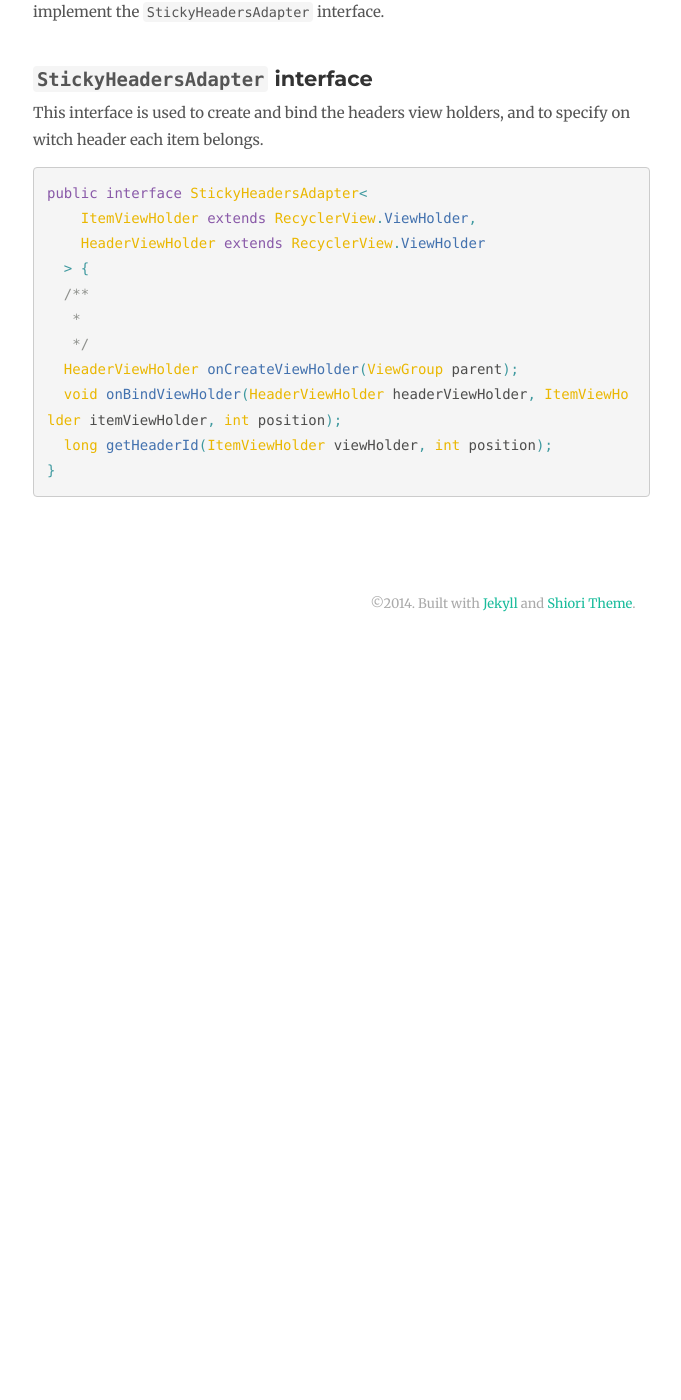
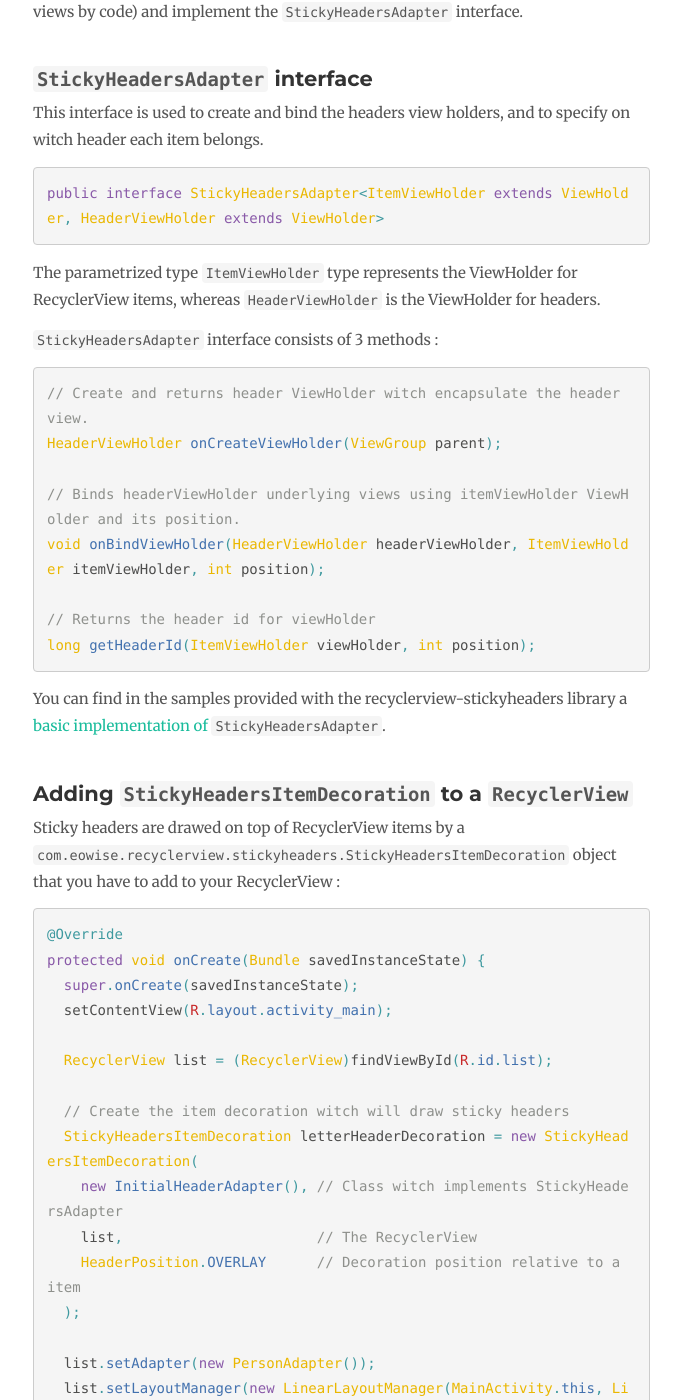
Before and after one commit to eowise/recyclerview-stickyheaders, a Jekyll site: the page built from getting-started.md, in a window 1280 px wide and 1400 px high, scrolled down 1005 px. Shown: the whole window, without its empty margins (137-818 px from the left). Built offline with Jekyll 4.4.1, drawn with Linux system fonts in a browser that asks for light colours; nearby versions of some CDN libraries; comment, search, counter and statistics services are not loaded; before the commit the page ends 1661 px from its top, so only the background shows below that; some of the changed text lies outside the part shown.

Commit message:
'Getting started' completed

```diff
--- a/_includes/nav.html
+++ b/_includes/nav.html
@@ -1,4 +1 @@
 <li><a href="{{ "/getting-started.html" | prepend:site.baseurl }}">Getting started</a></li>
-<li><a href="{{ "/basic-example.html" | prepend:site.baseurl }}">Basic example</a></li>
-<li><a href="{{ "/contributing.html" | prepend:site.baseurl }}">Contributing</a></li>
-<li><a href="{{ "/licence.html" | prepend:site.baseurl }}">Licence</a></li>
--- a/getting-started.md
+++ b/getting-started.md
@@ -32,22 +32,56 @@ Add the following to your pom.xml:
 
 # Usage
 
-Recyclerview-stickyheaders add sticky headers feature to a `RecyclerView` with a specific `ItemDecoration`. You will also need to create a layout for the header and implement the `StickyHeadersAdapter` interface.
+Recyclerview-stickyheaders add sticky headers feature to a `RecyclerView` with a specific `ItemDecoration`. You will also need to create a layout for the header (or create views by code) and implement the `StickyHeadersAdapter` interface.
 
 ## `StickyHeadersAdapter` interface
 
 This interface is used to create and bind the headers view holders, and to specify on witch header each item belongs.
 
 {% highlight java %}
-public interface StickyHeadersAdapter<
-    ItemViewHolder extends RecyclerView.ViewHolder,
-    HeaderViewHolder extends RecyclerView.ViewHolder
-  > {
-  /**
-   *
-   */
-  HeaderViewHolder onCreateViewHolder(ViewGroup parent);
-  void onBindViewHolder(HeaderViewHolder headerViewHolder, ItemViewHolder itemViewHolder, int position);
-  long getHeaderId(ItemViewHolder viewHolder, int position);
+public interface StickyHeadersAdapter<ItemViewHolder extends ViewHolder, HeaderViewHolder extends ViewHolder>
+{% endhighlight %}
+
+The parametrized type `ItemViewHolder` type represents the ViewHolder for RecyclerView items, whereas  `HeaderViewHolder` is the ViewHolder for headers.
+
+`StickyHeadersAdapter` interface consists of 3 methods :
+
+{% highlight java %}
+// Create and returns header ViewHolder witch encapsulate the header view.
+HeaderViewHolder onCreateViewHolder(ViewGroup parent);
+
+// Binds headerViewHolder underlying views using itemViewHolder ViewHolder and its position.
+void onBindViewHolder(HeaderViewHolder headerViewHolder, ItemViewHolder itemViewHolder, int position);
+
+// Returns the header id for viewHolder
+long getHeaderId(ItemViewHolder viewHolder, int position);
+{% endhighlight %}
+
+You can find in the samples provided with the recyclerview-stickyheaders library a [basic implementation of `StickyHeadersAdapter`](https://github.com/eowise/recyclerview-stickyheaders/blob/master/samples/src/main/java/com/eowise/recyclerview/stickyheaders/samples/adapters/InitialHeaderAdapter.java).
+
+## Adding `StickyHeadersItemDecoration` to a `RecyclerView`
+
+Sticky headers are drawed on top of RecyclerView items by a `com.eowise.recyclerview.stickyheaders.StickyHeadersItemDecoration` object that you have to add to your RecyclerView :
+
+{% highlight java %}
+@Override
+protected void onCreate(Bundle savedInstanceState) {
+  super.onCreate(savedInstanceState);
+  setContentView(R.layout.activity_main);
+
+  RecyclerView list = (RecyclerView)findViewById(R.id.list);
+
+  // Create the item decoration witch will draw sticky headers
+  StickyHeadersItemDecoration letterHeaderDecoration = new StickyHeadersItemDecoration(
+    new InitialHeaderAdapter(), // Class witch implements StickyHeadersAdapter
+    list,                       // The RecyclerView
+    HeaderPosition.OVERLAY      // Decoration position relative to a item
+  );
+
+  list.setAdapter(new PersonAdapter());
+  list.setLayoutManager(new LinearLayoutManager(MainActivity.this, LinearLayoutManager.VERTICAL, false));
+  list.addItemDecoration(letterHeaderDecoration); // Add item decoration to the RecyclerView
 }
 {% endhighlight %}
+
+And you're done!
```
Also changed, not shown: basic-example.md (deleted, +0 -3 lines), index.md (+3 -1 lines).
